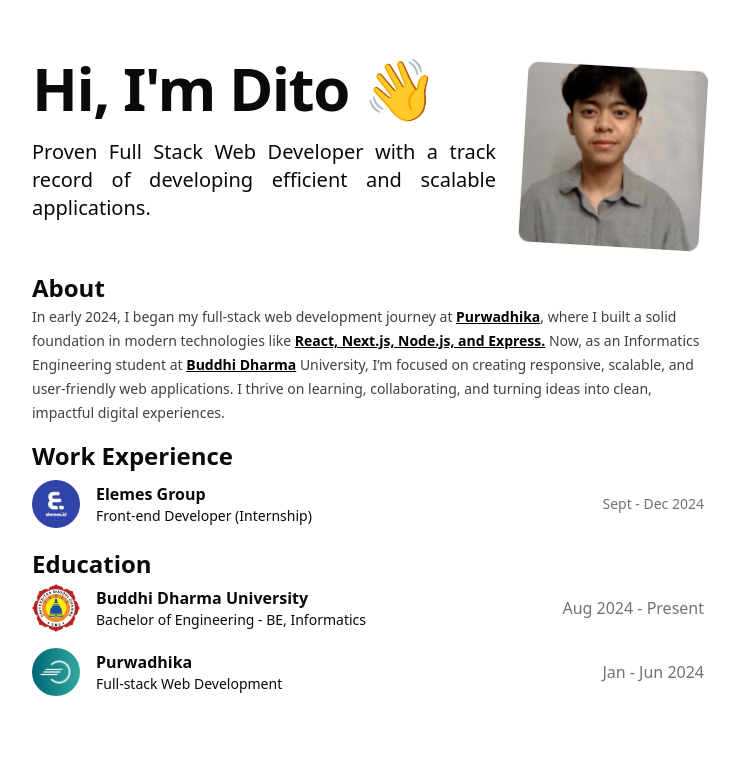
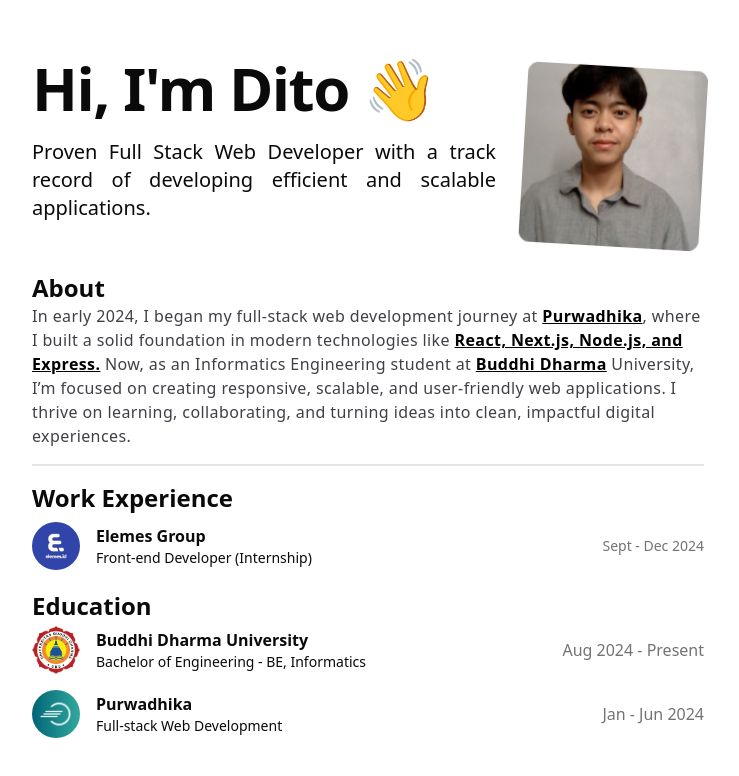
Before and after one commit to ditonatael/dito-portfolio, a Next.js app: page / in a window 1280 px wide. Shown: the top 776 px of the page, without its empty margins (272-1011 px from the left). Built offline with nearby package versions, Linux system fonts and the light colour scheme.

Commit message:
feat: about text size, separator

```diff
--- a/src/app/page.tsx
+++ b/src/app/page.tsx
@@ -18,6 +18,7 @@
       <div className="mx-auto w-full max-w-2xl flex flex-col gap-4">
         <Hero />
         <About />
+        <div className="border"></div>
         <WorkExperience />
         <Education />
       </div>
--- a/src/components/About/index.tsx
+++ b/src/components/About/index.tsx
@@ -4,7 +4,7 @@
   return (
     <div>
       <h2 className="text-2xl font-bold">About</h2>
-      <span className="text-zinc-700 text-sm">
+      <span className="text-zinc-700 tracking-wide">
         In early 2024, I began my full-stack web development journey at{" "}
         <Link href={"/"} className="text-black font-semibold underline">
           Purwadhika
```
